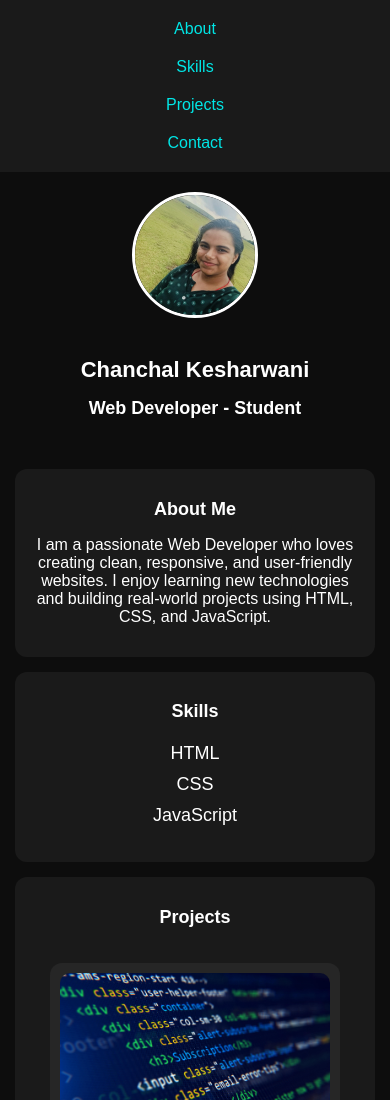
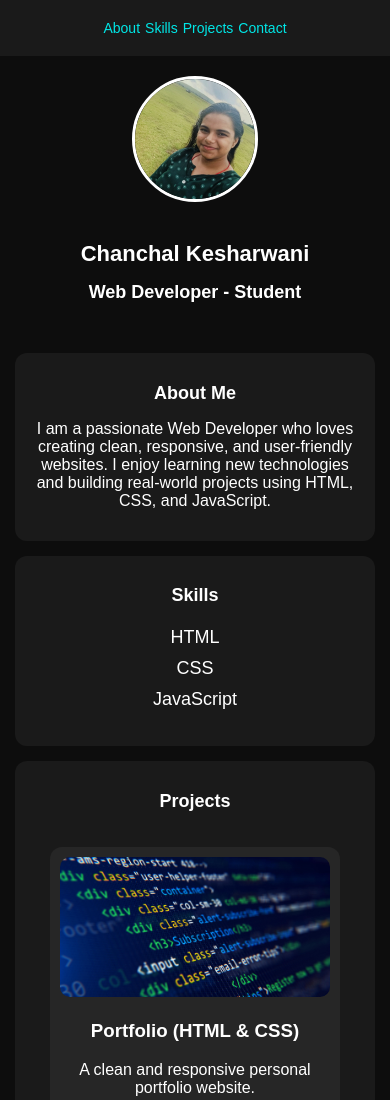
Before and after one commit to chanchal1597/Portfolio, a plain HTML site: page index.html in a window 390 px wide. Shown: the top 1100 px of the page. Drawn offline with Linux system fonts and the light colour scheme.

Commit message:
Update index.html

```diff
--- a/index.html
+++ b/index.html
@@ -136,12 +136,12 @@
                 }
 
                 .navbar ul {
-                    flex-direction: column;
-                    gap: 10px;
+                    flex-direction: row ;
+                    gap: 5px;
                 }
 
                 .navbar a {
-                    font-size: 16px;
+                    font-size: 14px;
                     display: block;
                     padding: 5px 0;
                 }
```
